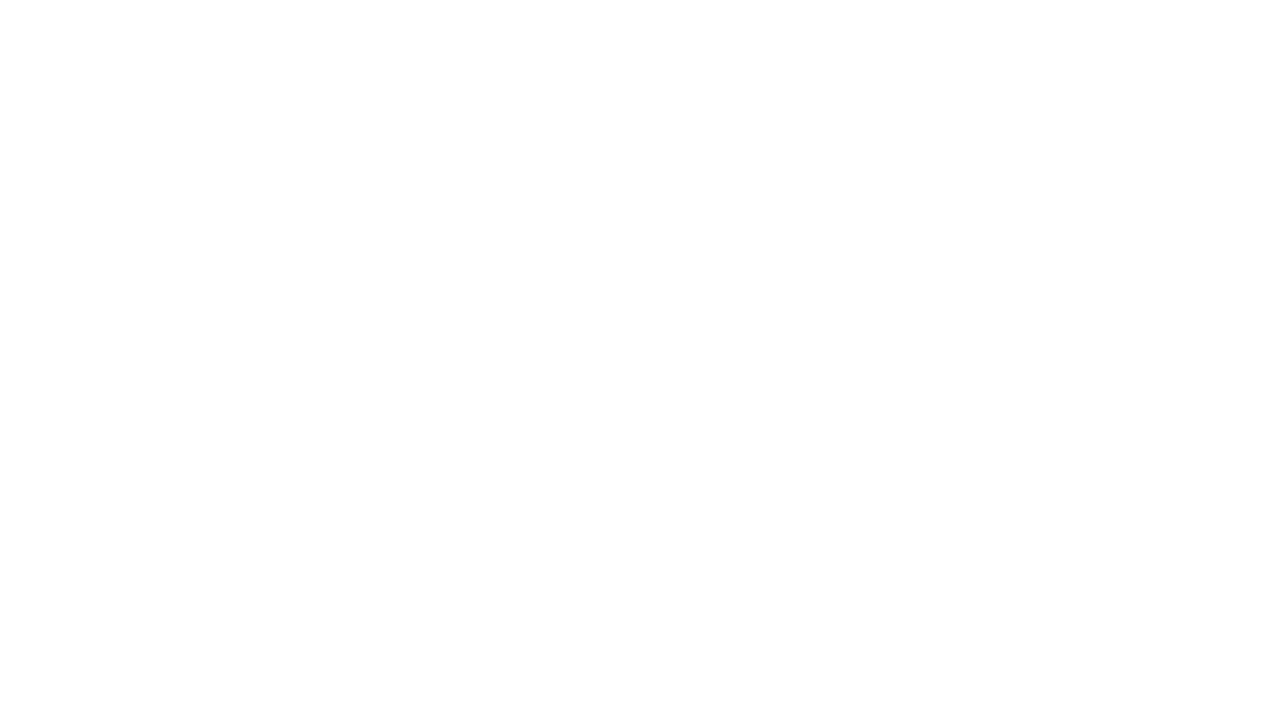
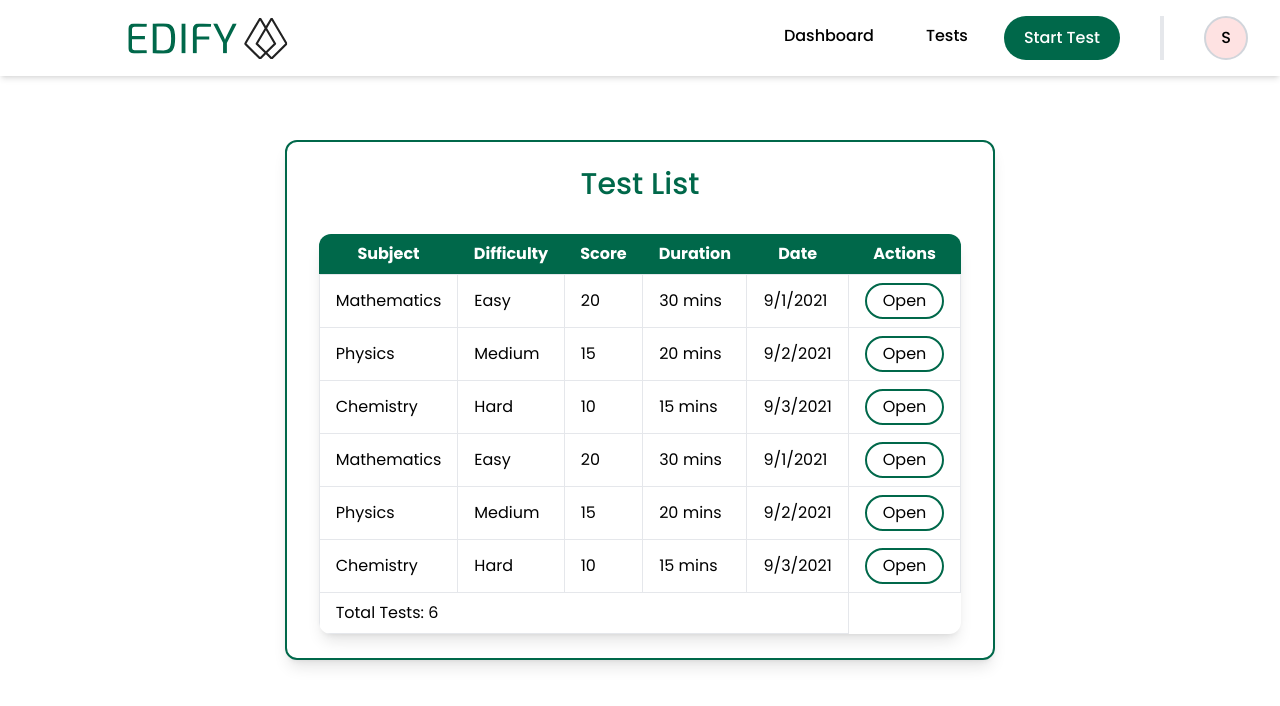
Before and after one commit to Swayam-Khare/Edify, a React (Vite) app in the folder frontend/: page /show-tests in a window 1280 px wide. Before the commit this address had no page. Shown: the top 706 px of the page. Built offline with nearby package versions, Linux system fonts and the light colour scheme; sample sign-in values are in the browser's storage.

Commit message:
test list table completed

```diff
--- a/frontend/src/App.jsx
+++ b/frontend/src/App.jsx
@@ -8,6 +8,7 @@ import Dashboard from './views/Dashboard';
 import EditProfile from './views/EditProfile';
 import ProtectedRoute from './components/ProtectedRoute';
 import CreateTest from './views/CreateTest';
+import TestList from './views/TestList';
 
 function App() {
   return (
@@ -20,6 +21,12 @@ function App() {
           <Route path="/dashboard" element={
             <ProtectedRoute>
               <Dashboard />
+            </ProtectedRoute>
+          } />
+
+          <Route path="/show-tests" element={
+            <ProtectedRoute>
+              <TestList />
             </ProtectedRoute>
           } />
 
--- a/frontend/src/components/NavbarAlt.jsx
+++ b/frontend/src/components/NavbarAlt.jsx
@@ -23,7 +23,7 @@ export default function NavbarAlt({ user }) {
           <div className="flex items-center gap-5">
             <span onClick={() => goTo('dashboard')} className="hover:text-primary border-white border-b-4 hover:border-primary  h-full py-6 px-4 cursor-pointer">Dashboard</span>
 
-            <span onClick={() => goTo('tests')} className="hover:text-primary border-white border-b-4 hover:border-primary  h-full py-6 px-4 cursor-pointer">Tests</span>
+            <span onClick={() => goTo('show-tests')} className="hover:text-primary border-white border-b-4 hover:border-primary  h-full py-6 px-4 cursor-pointer">Tests</span>
 
             <span onClick={() => goTo('create')} className="bg-primary text-white rounded-3xl font-medium px-5 py-2.5 hover:bg-green-900 cursor-pointer">Start Test</span>
           </div>
--- /dev/null
+++ b/frontend/src/components/Table.jsx
@@ -0,0 +1,35 @@
+
+
+export default function Table({ columns, data }) {
+  return (
+    <>
+      <div className="rounded-xl shadow-lg overflow-hidden">
+          <table className="table-auto">
+            <thead className="bg-primary text-white">
+              <tr>
+                {columns.map(column => (
+                  <th key={column} className="px-4 py-2">{column}</th>
+                ))}
+              </tr>
+            </thead>
+            <tbody>
+              {data.map((row, index) => (
+                <tr key={index} className={index % 2 === 0 ? 'bg-gray-100' : ''}>
+                  {columns.map(column => (
+                    <td key={column} className="border px-4 py-2">{row[column]}</td>
+                  ))}
+                </tr>
+              ))
+              }
+            </tbody>
+
+            <tfoot>
+              <tr>
+                <td colSpan="5" className="border px-4 py-2">Total data: {data.length}</td>
+              </tr>
+            </tfoot>
+          </table>
+          </div>
+    </>
+  )
+}
--- a/frontend/src/views/CreateTest.jsx
+++ b/frontend/src/views/CreateTest.jsx
@@ -29,10 +29,9 @@ export default function CreateTest() {
                   className="shadow appearance-none border text-lg rounded w-full py-2 px-3 text-gray-700 leading-tight focus:outline-none focus:shadow-outline"
                   id="subject"
                 >
-                  <option>Math</option>
-                  <option>Science</option>
-                  <option>English</option>
-                  <option>History</option>
+                  <option>Quantitative Aptitude</option>
+                  <option>Logical Reasoning</option>
+                  <option>Verbal Reasoning</option>
                 </select>
               </div>
               <div>
--- /dev/null
+++ b/frontend/src/views/TestList.jsx
@@ -0,0 +1,125 @@
+import { useEffect, useState } from "react";
+import NavbarAlt from "../components/NavbarAlt";
+import Button from "../components/Button";
+
+export default function TestList() {
+
+  const [user, setUser] = useState(null);
+  const [tests, setTests] = useState([]);
+
+
+
+  useEffect(() => {
+    const user = JSON.parse(localStorage.getItem('user'));
+    setUser(user);
+
+    // Fetch tests
+    // fetch('http://localhost:3500/api/v1/test')
+    //   .then(response => response.json())
+    //   .then(data => {
+    //     setTests(data);
+    //   });
+
+    setTests([
+      {
+        _id: 1,
+        subject: 'Mathematics',
+        difficulty: 'Easy',
+        score: 20,
+        duration: '30 mins',
+        createdAt: '2021-09-01',
+      },
+      {
+        _id: 2,
+        subject: 'Physics',
+        difficulty: 'Medium',
+        score: 15,
+        duration: '20 mins',
+        createdAt: '2021-09-02',
+      },
+      {
+        _id: 3,
+        subject: 'Chemistry',
+        difficulty: 'Hard',
+        score: 10,
+        duration: '15 mins',
+        createdAt: '2021-09-03',
+      },
+      {
+        _id: 4,
+        subject: 'Mathematics',
+        difficulty: 'Easy',
+        score: 20,
+        duration: '30 mins',
+        createdAt: '2021-09-01',
+      },
+      {
+        _id: 5,
+        subject: 'Physics',
+        difficulty: 'Medium',
+        score: 15,
+        duration: '20 mins',
+        createdAt: '2021-09-02',
+      },
+      {
+        _id: 6,
+        subject: 'Chemistry',
+        difficulty: 'Hard',
+        score: 10,
+        duration: '15 mins',
+        createdAt: '2021-09-03',
+      }
+    ]);
+
+  }, []);
+
+  return (
+    <>
+      <div>
+        {user && (<NavbarAlt user={user} />)}
+      </div>
+
+      <div className="flex justify-center py-16 flex-grow">
+        <div className="px-8 py-6 shadow-lg rounded-xl border-2 border-primary flex flex-col item-center">
+
+          <div className="text-3xl text-center mb-8 font-medium text-primary">Test List</div>
+          <div className="rounded-xl shadow-lg overflow-hidden">
+          <table className="table-auto">
+            <thead className="bg-primary text-white">
+              <tr>
+                <th className="px-4 py-2">Subject</th>
+                <th className="px-4 py-2">Difficulty</th>
+                <th className="px-4 py-2">Score</th>
+                <th className="px-4 py-2">Duration</th>
+                <th className="px-4 py-2">Date</th>
+                <th className="px-4 py-2">Actions</th>
+              </tr>
+            </thead>
+            <tbody>
+              {tests.map(test => (
+                <tr key={test._id}>
+                  <td className="border px-4 py-2">{test.subject}</td>
+                  <td className="border px-4 py-2">{test.difficulty}</td>
+                  <td className="border px-4 py-2">{test.score}</td>
+                  <td className="border px-4 py-2">{test.duration}</td>
+                  <td className="border px-4 py-2">{new Date(test.createdAt).toLocaleDateString()}</td>
+                  <td className="border px-4 py-2">
+                    <button className=" px-4 py-1 border-2 border-primary rounded-full hover:bg-primary hover:text-white">Open</button>
+                  </td>
+                </tr>
+              ))
+              }
+            </tbody>
+
+            <tfoot>
+              <tr>
+                <td colSpan="5" className="border px-4 py-2">Total Tests: {tests.length}</td>
+              </tr>
+            </tfoot>
+          </table>
+          </div>
+        </div>
+      </div>
+    </>
+  );
+}
```
Also changed, not shown: 2 other files (tests, documents, lock files or other folders).
